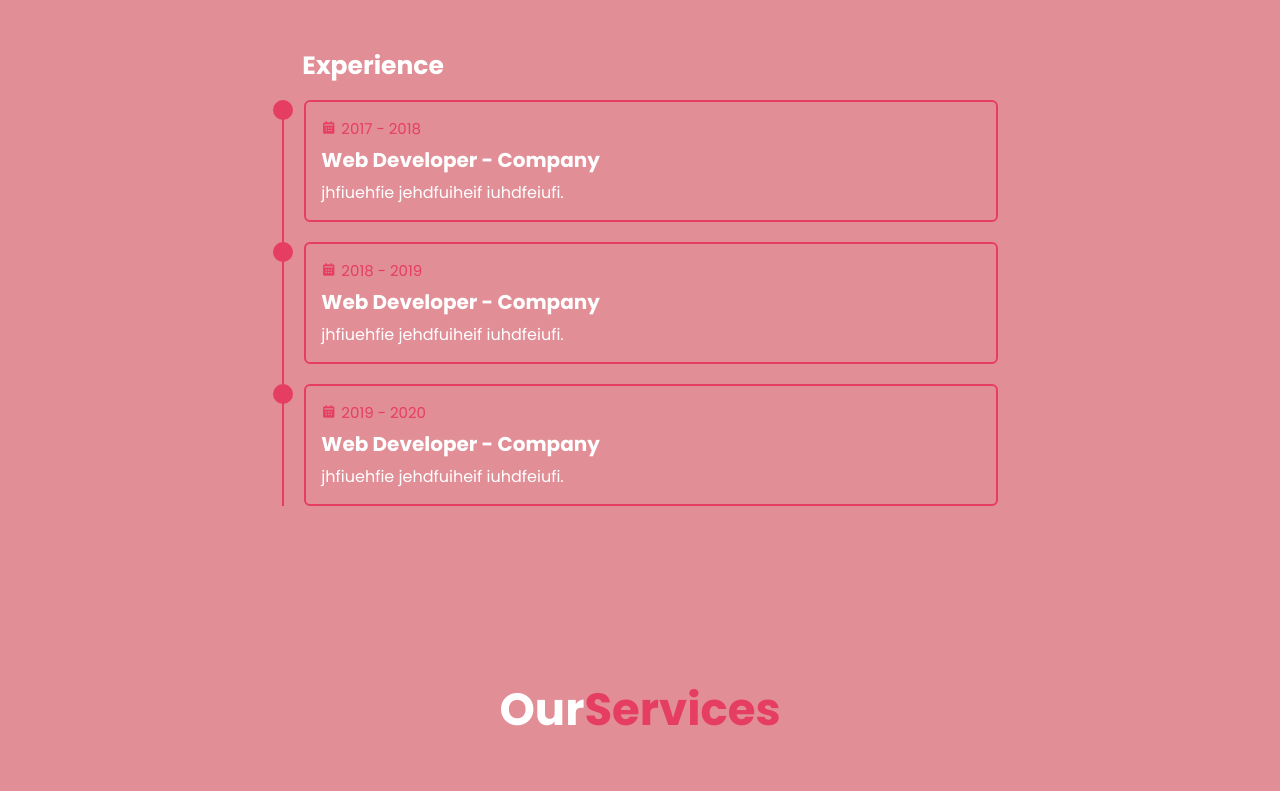
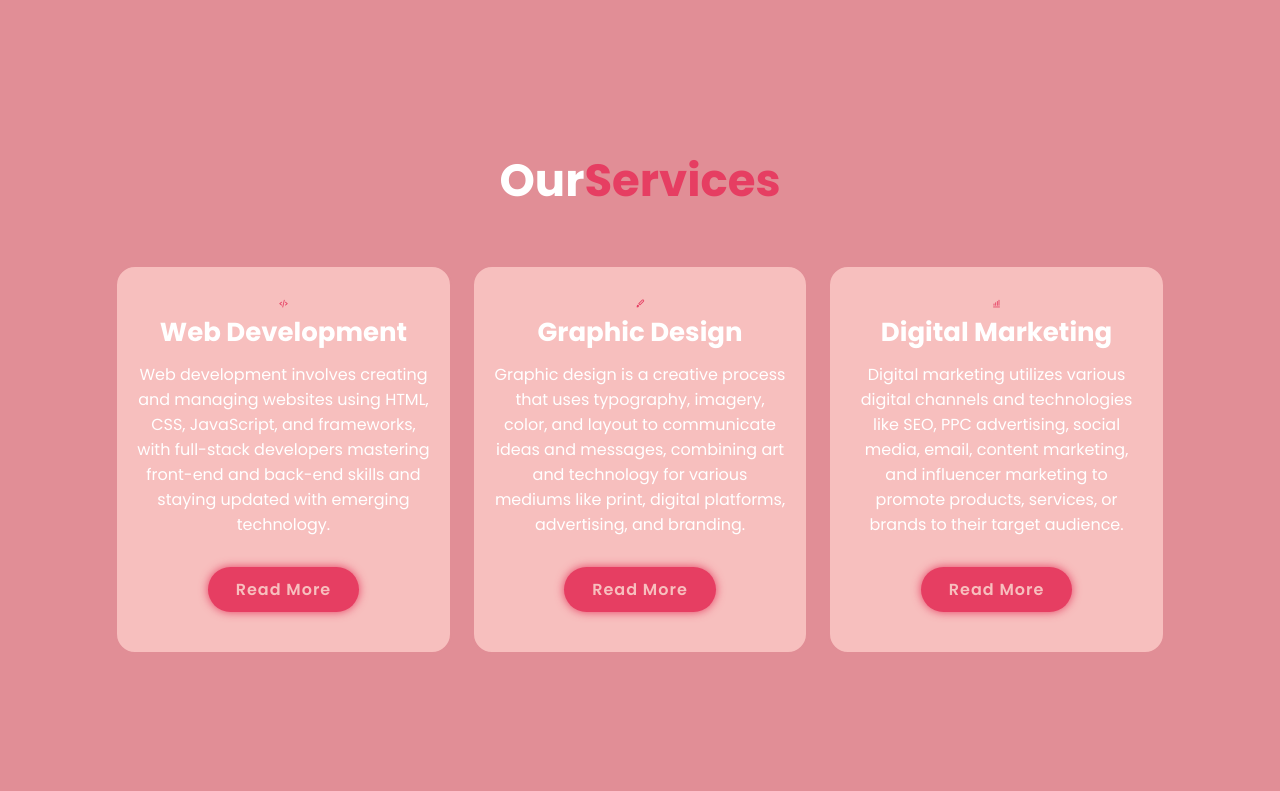
Before and after one commit to DilnideSilva/Portfolio-Website, a plain HTML site: page index.html in a window 1280 px wide. Shown: the part 3857-4648 px from the top of the page. Drawn offline with nearby package versions, Linux system fonts and the light colour scheme; files whose address does not match are found by name.

Commit message:
Update index.html

```diff
--- a/index.html
+++ b/index.html
@@ -164,33 +164,6 @@
       </div>
     </div>
 
-    <div class="education-colum">
-      <h3 class="title">Experience</h3>
-
-      <div class="education-box">
-        <div class="education-content">
-          <div class="content">
-            <div class="year"><i class='bx bxs-calendar'></i>2017 - 2018</div>
-            <h3>Web Developer - Company</h3>
-            <p>jhfiuehfie jehdfuiheif iuhdfeiufi.</p>
-          </div>
-        </div>
-
-        <div class="education-content">
-          <div class="content">
-            <div class="year"><i class='bx bxs-calendar'></i>2018 - 2019</div>
-            <h3>Web Developer - Company</h3>
-            <p>jhfiuehfie jehdfuiheif iuhdfeiufi.</p>
-          </div>
-        </div>
-
-        <div class="education-content">
-          <div class="content">
-            <div class="year"><i class='bx bxs-calendar'></i>2019 - 2020</div>
-            <h3>Web Developer - Company</h3>
-            <p>jhfiuehfie jehdfuiheif iuhdfeiufi.</p>
-          </div>
-        </div>
 
 
       </div>
```
